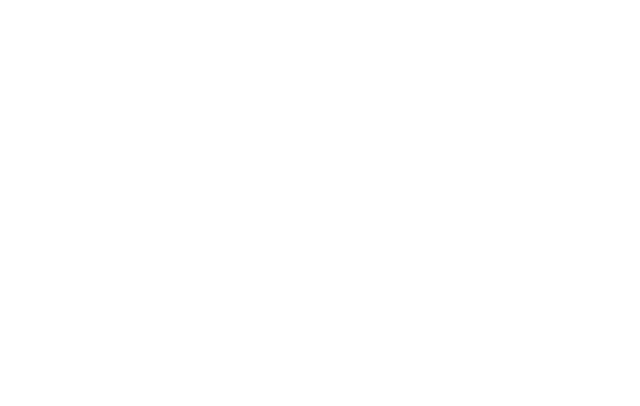
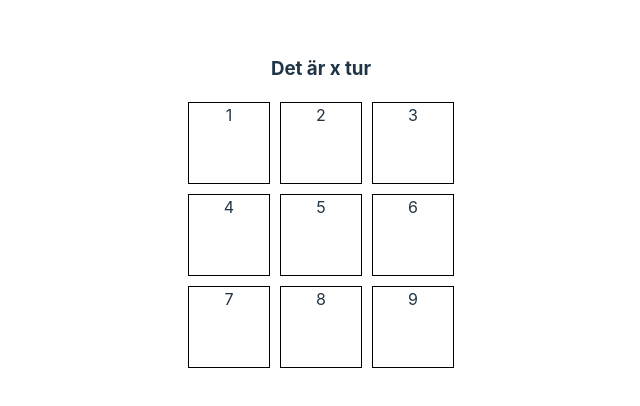
Before and after one commit to feliciacalming/tic-tac-toe__vue, a Vue app: page / in a window 1280 px wide. Shown: the part 198-604 px from the top of the page, without its empty margins (351-991 px from the left). Built offline with nearby package versions, Linux system fonts and the light colour scheme.

Commit message:
(refactor): update App.vue

```diff
--- a/src/App.vue
+++ b/src/App.vue
@@ -1,6 +1,10 @@
-<script setup lang="ts"></script>
+<script setup lang="ts">
+import ShowGame from "./components/ShowGame.vue";
+</script>
 
-<template></template>
+<template>
+  <ShowGame></ShowGame>
+</template>
 
 <style scoped>
 .logo {
```
